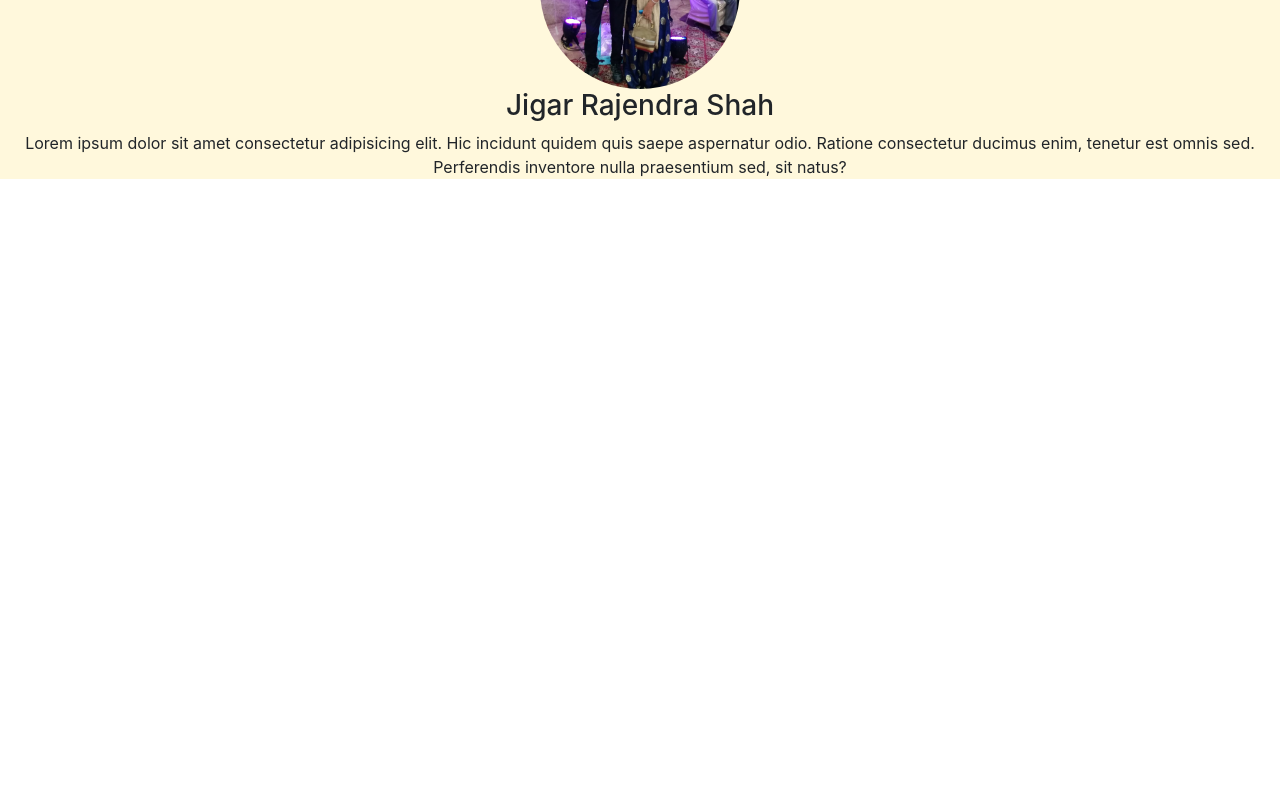
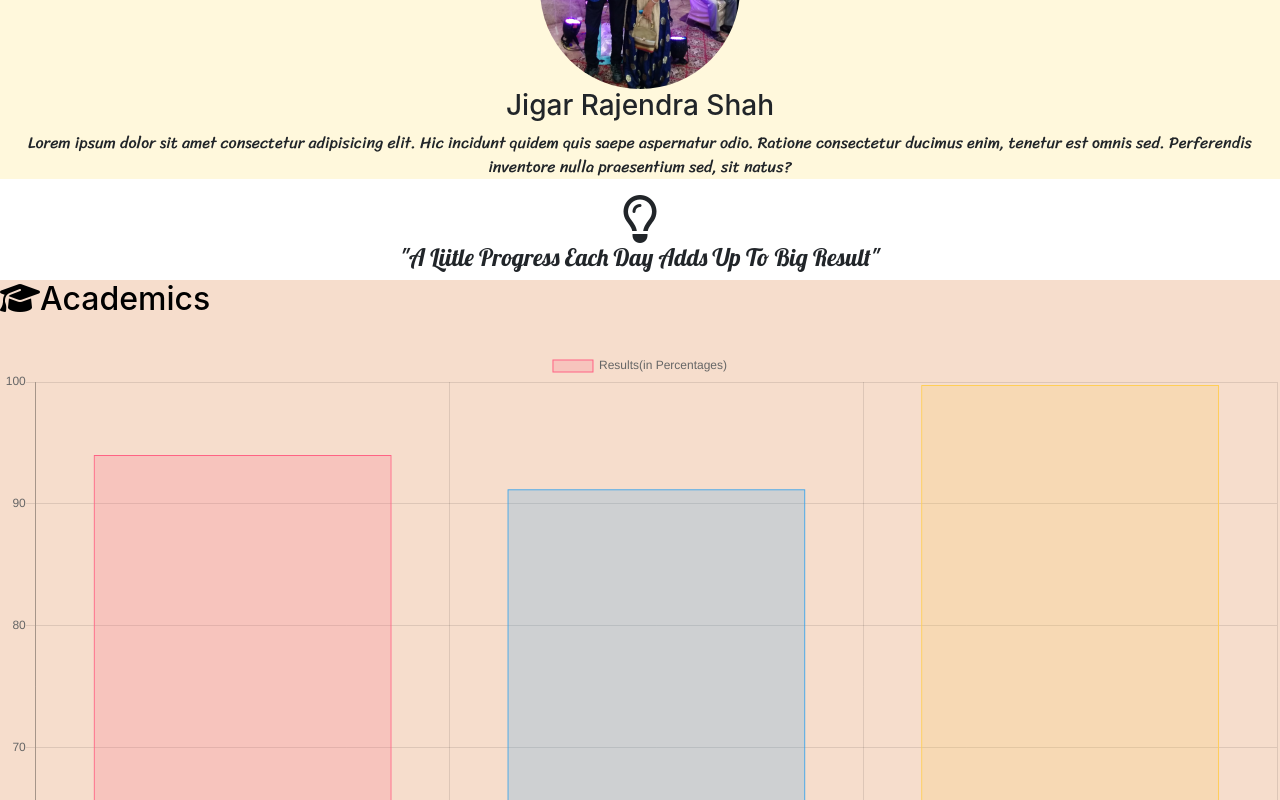
Before and after one commit to shahjigar556/unicode-front, a plain HTML site: page portfolio/index.html in a window 1280 px wide. Shown: the part 540-1340 px from the top of the page. Before the commit the page ends 800 px from the top, so only its background shows below. Drawn offline with nearby package versions, Linux system fonts and the light colour scheme.

Commit message:
Added graph for academics

```diff
--- a/portfolio/css/styles.css
+++ b/portfolio/css/styles.css
@@ -1,4 +1,6 @@
 @import url('https://fonts.googleapis.com/css2?family=Lobster&display=swap');
+@import url('https://fonts.googleapis.com/css2?family=Sriracha&display=swap');
+@import url('https://fonts.googleapis.com/css2?family=Rowdies&display=swap');
 nav{
     background-color:#E8E8E8;
     color:yellow;
@@ -8,6 +10,13 @@ nav{
     text-align: center;
     text-transform: capitalize;
     font-size:24px;
+}
+.quote h3{
+    font-family: 'Lobster', cursive;
+    text-align: center;
+    text-transform: capitalize;
+    font-size:24px;
+
 }
 .fa-laptop-code{
     padding-left: 45%;
@@ -39,4 +48,32 @@ nav{
     padding-left:20px;
     padding-right: 20px;
     text-align:center;
+    font-family: 'Sriracha', cursive;
 }
+#academics{
+    background-repeat: no-repeat;
+    background-position: center;
+    background-size: cover;
+    background-color: #F6DDCC;
+}
+#academics .aheading{
+    color:black;
+    background-color: #F6DDCC;
+
+}
+.result{
+    padding:2px;
+}
+.marks{
+    color:red;
+    font-size: 24px;
+    font-family: 'Rowdies', cursive;
+    font-weight: bold;
+}
+.fa-trophy{
+  color:black;
+}
+
+.result:hover{
+   background-color: white;
+}
--- a/portfolio/index.html
+++ b/portfolio/index.html
@@ -8,6 +8,7 @@
   <link rel="icon" href="img\favicon_io\favicon-16x16.png" type="">
   <script src="https://kit.fontawesome.com/8167bbf276.js" crossorigin="anonymous"></script>
   <link rel="stylesheet" href="css/styles.css">
+  <script src="https://cdn.jsdelivr.net/npm/chart.js@2.8.0"></script>
   <title>Jigar Shah Portfolio</title>
 </head>
 
@@ -26,7 +27,7 @@
             <a class="nav-link" href="#about"><span><i class="fas fa-address-card"></i></span> About Me <span class="sr-only">(current)</span></a>
           </li>
           <li class="nav-item">
-            <a class="nav-link" href="#"><span><i class="fas fa-graduation-cap"></i></span>Academics</a>
+            <a class="nav-link" href="#academics"><span><i class="fas fa-graduation-cap"></i></span>Academics</a>
           </li>
           <li class="nav-item">
             <a href="#" class="nav-link"><span><i class="fas fa-project-diagram"></i></span>Projects</a>
@@ -43,7 +44,7 @@
   <div id="container">
     <!--Start of main content-->
 
- <div id="hi">
+ <div class="quote" id="hi">
     <span><i class="fas fa-laptop-code fa-5x "></i></span>
      <h3>"Experience is the name everyone gives to their mistakes"</h3>
  </div>
@@ -58,6 +59,26 @@
         Lorem ipsum dolor sit amet consectetur adipisicing elit. Hic incidunt quidem quis saepe aspernatur odio. Ratione consectetur ducimus enim, tenetur est omnis sed. Perferendis inventore nulla praesentium sed, sit natus?
       </p>
     </div>
+  </div><!--End of about-->
+  <div class="quote">
+    <center>
+    <span><i class="far fa-lightbulb fa-3x"></i></span>
+    </center>
+    <h3>"A Liitle Progress each day adds up to big result"</h3>
+  </div>
+  <div id="academics"><!--Academics-->
+     <h2 class="aheading"><span><i class="fas fa-graduation-cap"></i></span>Academics</h2>
+     <!--<div class="result">
+       <p class="text-center"><span><i class="fas fa-trophy"></i></span><span class="marks">SSC:94%</span></p>
+     </div>
+     <div class="result">
+       <p class="text-center"><i class="fas fa-trophy"></i><span class="marks">HSC:91.2%</span></p>
+     </div>
+     <div class="result">
+       <p class="text-center"><i class="fas fa-trophy"></i><span class="marks">1ST YEAR:9.975 SGPA</span></p>
+     </div>-->
+     <br>
+     <canvas id="myChart" width="200" height="200"></canvas>
   </div>
 
   <script src="https://ajax.googleapis.com/ajax/libs/jquery/1.12.4/jquery.min.js"></script>
--- a/portfolio/js/script.js
+++ b/portfolio/js/script.js
@@ -0,0 +1,38 @@
+
+var ctx = document.getElementById('myChart').getContext('2d');
+var myChart = new Chart(ctx, {
+    type: 'bar',
+    data: {
+        labels: ['SSC Percentage', 'HSC Percentage', '1ST Year Engg'],
+        datasets: [{
+            label: 'Results(in Percentages)',
+            data: [94, 91.2, 99.75],
+            backgroundColor: [
+                'rgba(255, 99, 132, 0.2)',
+                'rgba(54, 162, 235, 0.2)',
+                'rgba(255, 206, 86, 0.2)',
+               // 'rgba(75, 192, 192, 0.2)',
+               // 'rgba(153, 102, 255, 0.2)',
+               // 'rgba(255, 159, 64, 0.2)'
+            ],
+            borderColor: [
+                'rgba(255, 99, 132, 1)',
+                'rgba(54, 162, 235, 1)',
+                'rgba(255, 206, 86, 1)',
+                //'rgba(75, 192, 192, 1)',
+                //'rgba(153, 102, 255, 1)',
+                //'rgba(255, 159, 64, 1)'
+            ],
+            borderWidth: 1
+        }]
+    },
+    options: {
+        scales: {
+            yAxes: [{
+                ticks: {
+                    beginAtZero: true
+                }
+            }]
+        }
+    }
+});
```
Also changed, not shown: portfolio/img/exam-results-1564664724-1566446265-1566713080.jpg (added).
